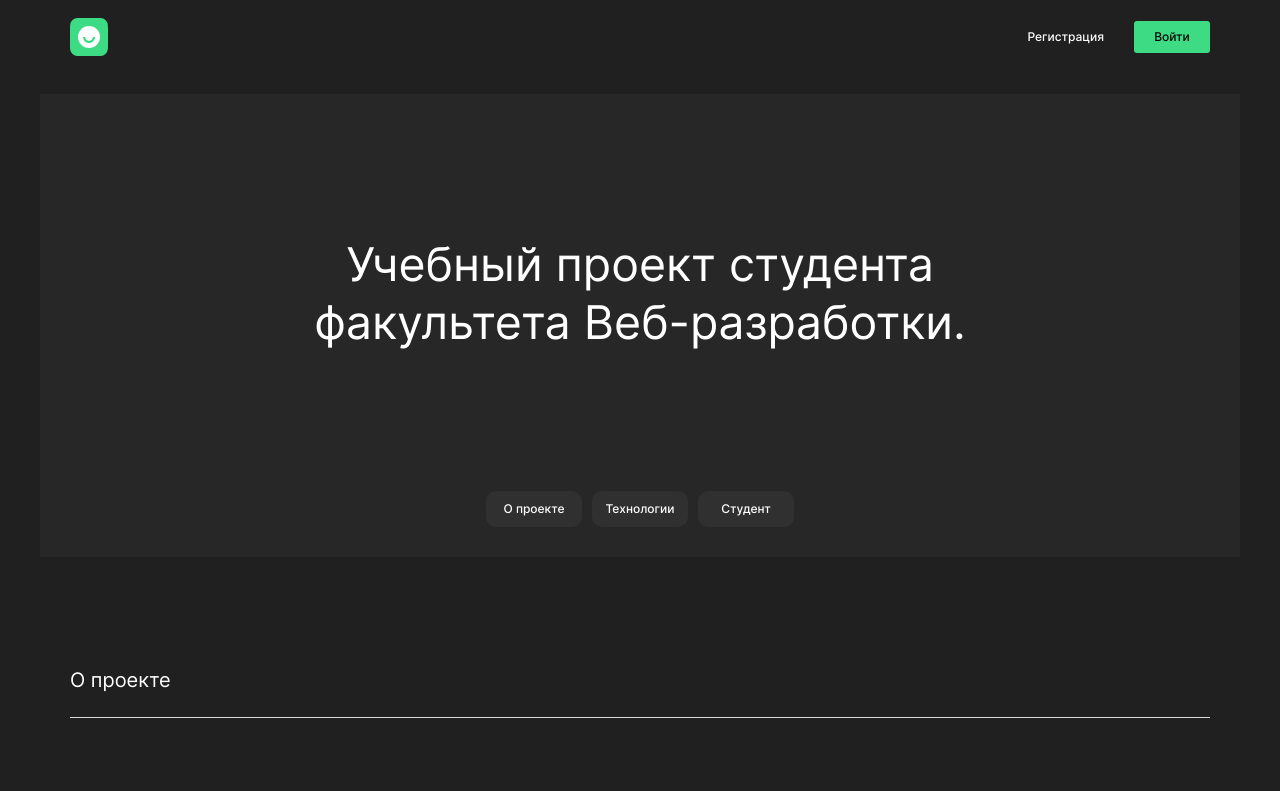
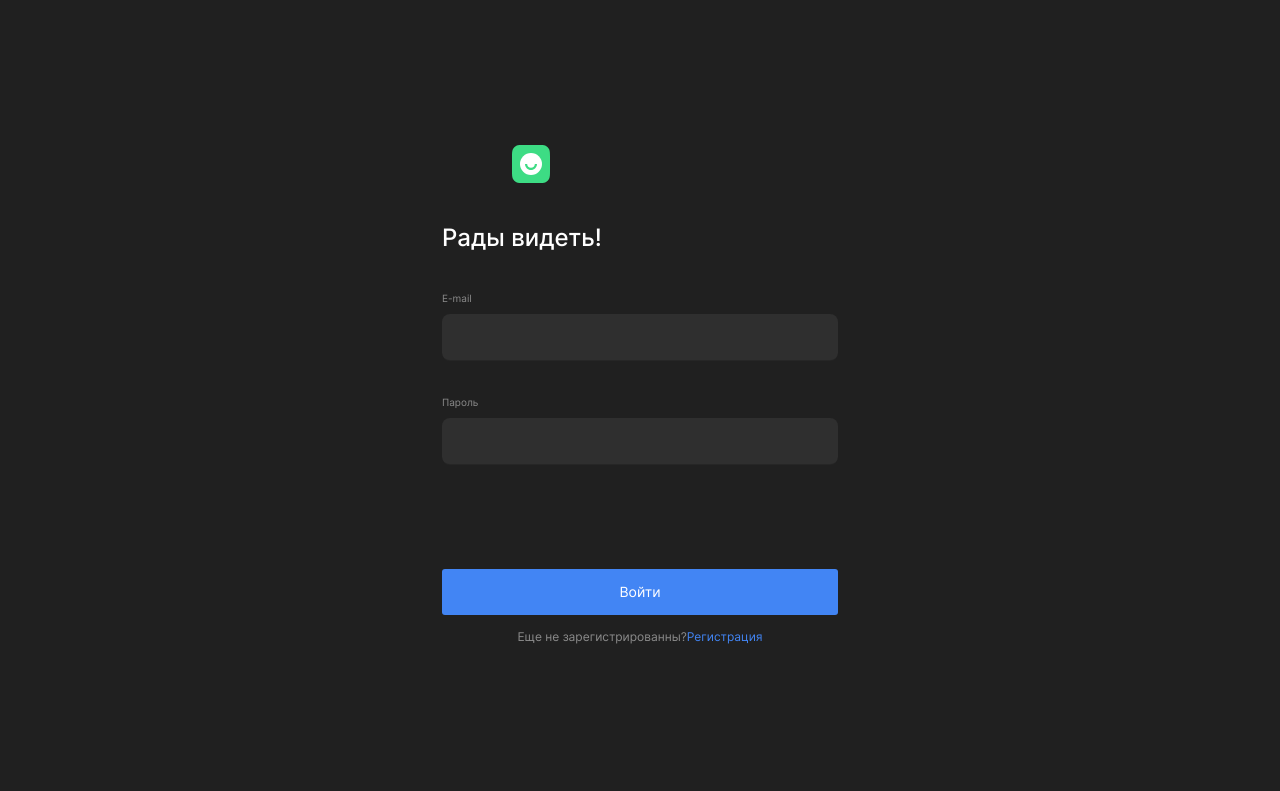
Before and after one commit to The-Mechanical-Ocean/movies-explorer-frontend, a React (Create React App) app: page / in a window 1280 px wide. Shown: the top 791 px of the page. Built offline with nearby package versions, Linux system fonts and the light colour scheme.

Commit message:
pravki login

```diff
--- a/src/components/App.js
+++ b/src/components/App.js
@@ -175,8 +175,8 @@ function App() {
 
   return (
     <div className="page">
-      <Landing/>
-      {/* <Login/> */}
+      {/* <Landing/> */}
+      <Login/>
       {/* <Register/> */}
 
 
--- a/src/components/Login.js
+++ b/src/components/Login.js
@@ -41,7 +41,7 @@ function Login(props) {
       <span className="popup__input-error popup__input-error_active" id="password-error"></span>
       <button className="popup__button-save popup__button-save_for_entry popup__button-save_for_login" type="submit">Войти</button>
       <p className={"popup__span-text"}>Еще не зарегистрированны?
-        <Link to={'sign-up'} className={"popup__span-link"}> Регистрация</Link>
+        <Link to={'sign-up'} className={"popup__span-link"}>Регистрация</Link>
       </p>
     </EntryForm>
   )
```
